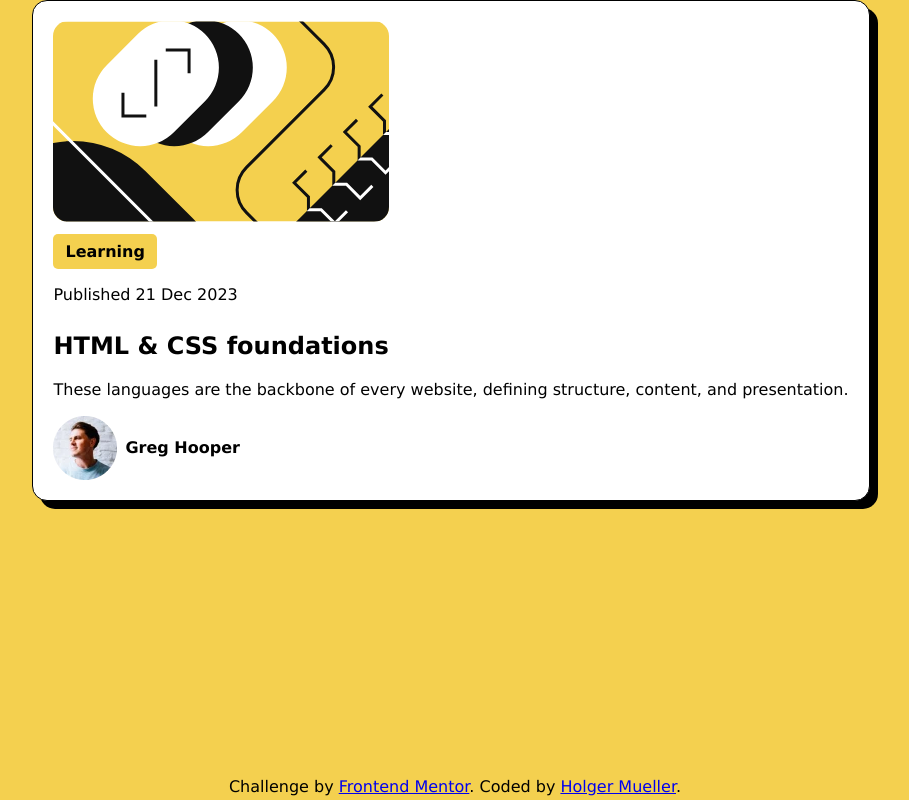
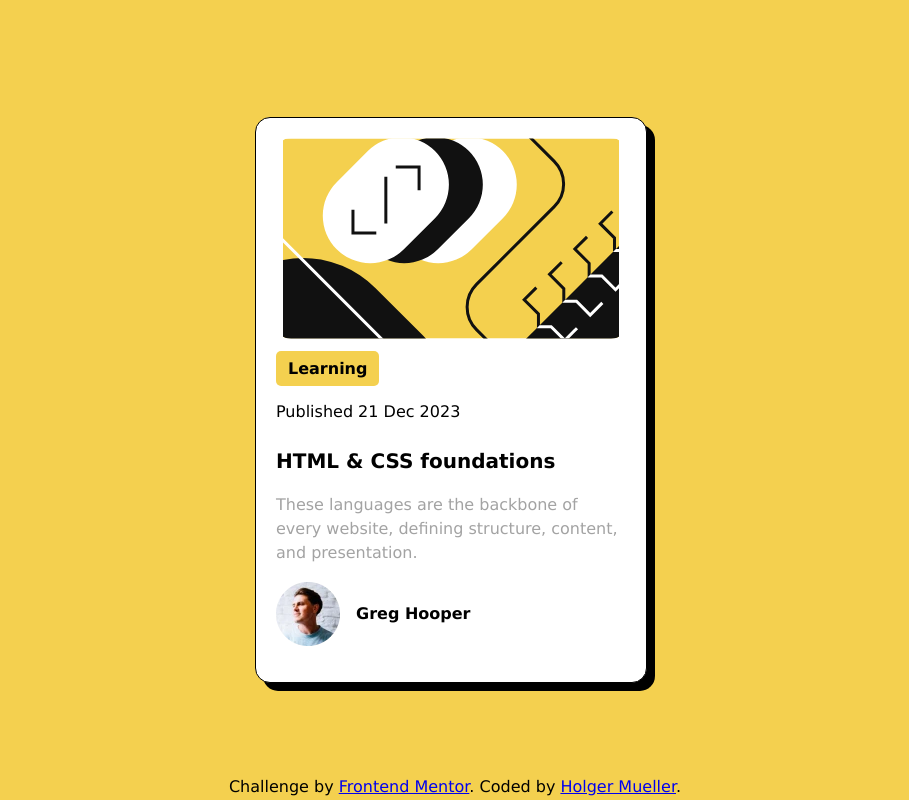
Before and after one commit to Holgermueller/blog-preview-card-main, a website: page index.html in a window 1280 px wide. Shown: the whole page, without its empty margins (189-1098 px from the left). Drawn offline with Linux system fonts and the light colour scheme.

Commit message:
added node packages finished project

```diff
--- a/index.html
+++ b/index.html
@@ -12,7 +12,7 @@
       href="./assets/images/favicon-32x32.png"
     />
 
-    <link rel="stylesheet" href="style.css" />
+    <link rel="stylesheet" href="public/style.css" />
 
     <title>Frontend Mentor | Blog preview card</title>
 
@@ -126,9 +126,9 @@
 
           <p class="date">Published 21 Dec 2023</p>
 
-          <h2>HTML & CSS foundations</h2>
+          <p class="card-title">HTML & CSS foundations</p>
 
-          <p>
+          <p class="text">
             These languages are the backbone of every website, defining
             structure, content, and presentation.
           </p>
--- /dev/null
+++ b/postcss.config.js
@@ -0,0 +1,3 @@
+module.exports = {
+  plugins: [require("autoprefixer"), require("cssnano")],
+};
--- /dev/null
+++ b/public/style.css
@@ -0,0 +1 @@
+body,html{align-content:center;background-color:#f4d04f;display:grid;font-family:Lucida Sans,Lucida Sans Regular,Lucida Grande,Lucida Sans Unicode,Geneva,Verdana,sans-serif;height:100vh;margin:0;padding:0;place-items:center;text-align:center}.card{background-color:#fff;border:1px solid #000;box-shadow:8px 8px #000;margin:auto;padding:20px;text-align:left}.card,svg{border-radius:15px}svg{width:100%}.text-container{margin:16px 0 0}strong{background-color:#f4d04f;border-radius:5px;padding:8px 12px}.date{padding:8px 0}.card-title{font-size:1.25rem;font-weight:bolder}.card-title:hover{color:#f4d04f;cursor:pointer}.text{color:#a3a3a3;display:block;line-height:1.5rem;width:350px}.author{align-items:center;display:flex;margin:16px 0;width:-moz-max-content;width:max-content}span{font-weight:700;margin-left:16px}footer{bottom:0;left:0;padding:4px;position:absolute;width:100%}
--- a/style.css
+++ b/style.css
@@ -7,9 +7,6 @@ html {
   background-color: rgb(244, 208, 79);
   font-family: "Lucida Sans", "Lucida Sans Regular", "Lucida Grande",
     "Lucida Sans Unicode", Geneva, Verdana, sans-serif;
-}
-
-.card-container {
   display: grid;
   place-items: center;
   align-content: center;
@@ -20,8 +17,8 @@ html {
   background-color: rgb(255, 255, 255);
   border-radius: 15px;
   padding: 20px;
-  width: max-content;
-  max-width: max-content;
+  /* width: max-content;
+  max-width: max-content; */
   margin: auto;
   text-align: left;
   box-shadow: 8px 8px rgb(0, 0, 0);
@@ -29,6 +26,7 @@ html {
 
 svg {
   border-radius: 15px;
+  width: 100%;
 }
 
 .text-container {
@@ -45,15 +43,33 @@ strong {
   padding: 8px 0;
 }
 
+.card-title {
+  font-size: 1.25rem;
+  font-weight: bolder;
+}
+
+.card-title:hover {
+  cursor: pointer;
+  color: rgb(244, 208, 79);
+}
+
+.text {
+  color: rgb(163, 163, 163);
+  display: block;
+  width: 350px;
+  line-height: 1.5rem;
+}
+
 .author {
   display: flex;
-
   align-items: center;
+  width: max-content;
+  margin: 16px 0;
 }
 
 span {
   font-weight: bold;
-  margin-left: 8px;
+  margin-left: 16px;
 }
 
 footer {
```
Also changed, not shown: package.json (added, +18 -0 lines), 2 other files.
